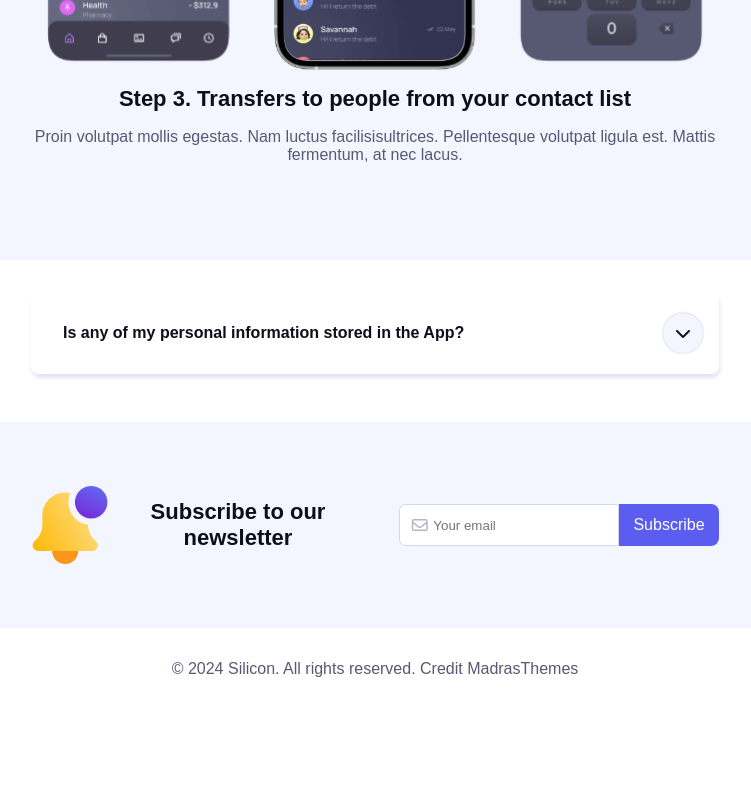
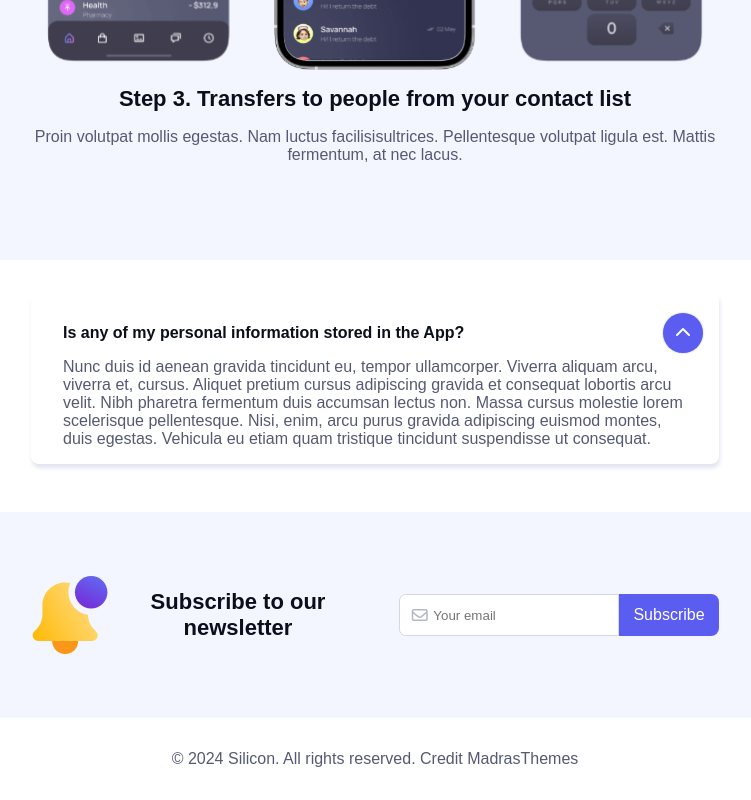
Before and after one commit to asjo-89/Silicon-React, a React (Vite) app: page / in a window 1280 px wide. Shown: the part 2053-2853 px from the top of the page, without its empty margins (265-1016 px from the left). Before the commit the page ends 2763 px from the top, so only its background shows below. Built offline with nearby package versions, Linux system fonts and the light colour scheme.

Commit message:
accordion öppna/stänga

```diff
--- a/src/components/Accordion.jsx
+++ b/src/components/Accordion.jsx
@@ -20,6 +20,7 @@ const Accordion = () => {
     //   fetchUserData()
     // }, [])
 
+    const [isActive, setIsActive] = useState('')
 
     const accordionData = {
         title: 'Is any of my personal information stored in the App?',
@@ -28,9 +29,11 @@ const Accordion = () => {
 
     const {title, content} = accordionData;
 
+
+
     const handleClick = (e) => {
         e.preventDefault();
-
+        setIsActive(!isActive);
     }
 
 
@@ -55,12 +58,12 @@ const Accordion = () => {
             <div className="content">Nunc duis id aenean gravida tincidunt eu, tempor ullamcorper. Viverra aliquam arcu, viverra et, cursus. Aliquet pretium cursus adipiscing gravida et consequat lobortis arcu velit. Nibh pharetra fermentum duis accumsan lectus non. Massa cursus molestie lorem scelerisque pellentesque. Nisi, enim, arcu purus gravida adipiscing euismod montes, duis egestas. Vehicula eu etiam quam tristique tincidunt suspendisse ut consequat.</div>
          </div> */}
         <div className="list-item">
-            <input type="radio" name="radio" id="radio1" onClick={handleClick}/>
+            <input type="radio" name="radio" id="radio1" onClick={handleClick} />
             <div className="title">
                 <label htmlFor="radio1" className="question">{title}</label>
-                <label htmlFor="radio1" className="btn btn-circle"><i className="fa-solid fa-chevron-down"></i></label>
+                <label htmlFor="radio1" className={`btn btn-circle ${!isActive ? 'btn-open' : ''}`}><i className="fa-solid fa-chevron-down"></i></label>
             </div>
-            <div className="content">{content}</div>
+            <div className={`content ${!isActive ? 'content-open' : ''}`}>{content}</div>
          </div>
 
          {/* Om knapp trycks på ska den delen öppnas.
--- a/src/index.css
+++ b/src/index.css
@@ -524,10 +524,10 @@ header .container-nav {
           cursor: pointer;
           background-color: transparent;
       }
-      .question::after {
+      /* .question::after {
           content: '';
           transform: scale(1.8);
-      }
+      } */
       .content {
           max-height: 0;
           opacity: 0;
@@ -536,7 +536,18 @@ header .container-nav {
           overflow: hidden;
           transition: all .5s ease-out;
       }
-      input[type="radio"]:checked ~ .title .btn-circle {
+      .btn-open {
+        transform: rotate(180deg);
+        background-color: var(--color-primary);
+        color: var(--color-arrow-white);
+      }
+      .content-open {
+        max-height: 500px;
+          opacity: 1;
+          transition: all .5s ease-in;
+      }
+
+      /* input[type="radio"]:checked ~ .title .btn-circle {
           transform: rotate(180deg);
           background-color: var(--color-primary);
           color: var(--color-arrow-white);
@@ -548,7 +559,7 @@ header .container-nav {
           max-height: 500px;
           opacity: 1;
           transition: all .5s ease-in;
-      }
+      } */
   }
 }
 
```
